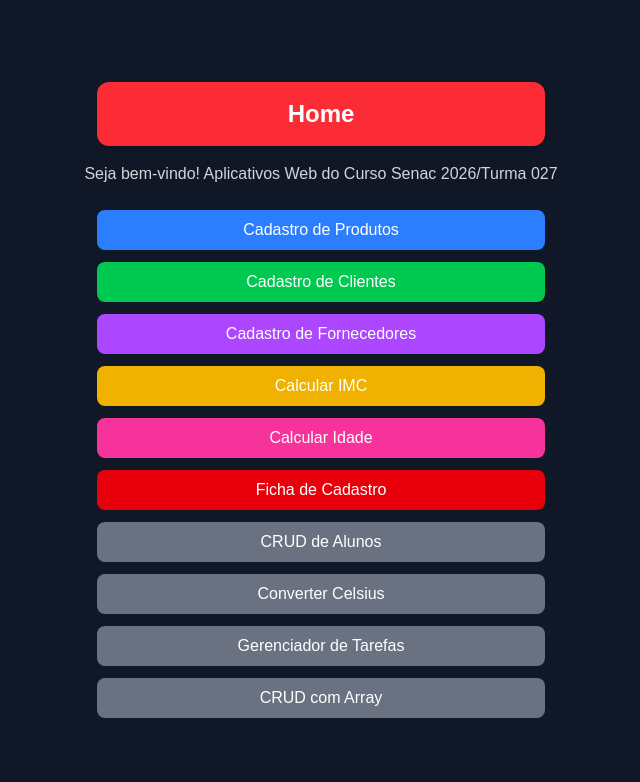
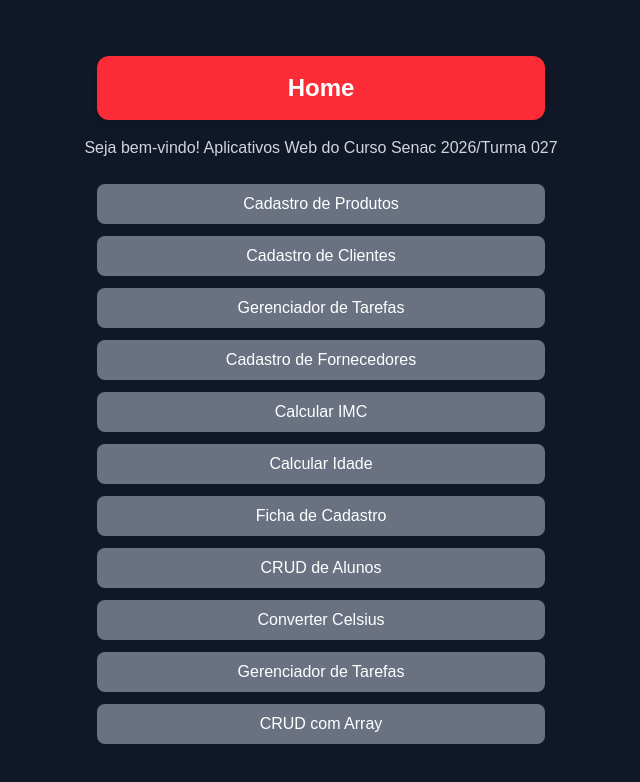
Before and after one commit to danielapereira60409-collab/aplicativosWebSenac, a Next.js app: page / in a window 1280 px wide. Shown: the top 782 px of the page, without its empty margins (319-959 px from the left). Built offline with nearby package versions, Linux system fonts and the light colour scheme.

Commit message:
Add files via upload

```diff
--- a/app/page.js
+++ b/app/page.js
@@ -19,27 +19,31 @@ export default function () {
       {/* Links */}
       <div className="mt-6 w-full max-w-md flex flex-col gap-3">
 
-        <Link href="/Produto" className="bg-blue-500 text-white text-center py-2 rounded-lg hover:bg-blue-600 transition">
+        <Link href="/Produto" className="bg-gray-500 text-white text-center py-2 rounded-lg hover:bg-blue-600 transition">
           Cadastro de Produtos
         </Link>
 
-        <Link href="/Cliente" className="bg-green-500 text-white text-center py-2 rounded-lg hover:bg-green-600 transition">
+        <Link href="/Cliente" className="bg-gray-500 text-white text-center py-2 rounded-lg hover:bg-green-600 transition">
           Cadastro de Clientes
         </Link>
 
-        <Link href="/Fornecedores" className="bg-purple-500 text-white text-center py-2 rounded-lg hover:bg-purple-600 transition">
+        <Link href="/tarefas" className="bg-gray-500 text-white text-center py-2 rounded-lg hover:bg-gray-600 transition">
+          Gerenciador de Tarefas
+        </Link>
+
+        <Link href="/Fornecedores" className="bg-gray-500 text-white text-center py-2 rounded-lg hover:bg-gray-600 transition">
           Cadastro de Fornecedores
         </Link>
 
-        <Link href="/IMC" className="bg-yellow-500 text-white text-center py-2 rounded-lg hover:bg-yellow-600 transition">
+        <Link href="/IMC" className="bg-gray-500 text-white text-center py-2 rounded-lg hover:bg-yellow-600 transition">
           Calcular IMC
         </Link>
 
-        <Link href="/idade" className="bg-pink-500 text-white text-center py-2 rounded-lg hover:bg-pink-600 transition">
+        <Link href="/idade" className="bg-gray-500 text-white text-center py-2 rounded-lg hover:bg-pink-600 transition">
           Calcular Idade
         </Link>
 
-        <Link href="/ficha" className="bg-red-600 text-white text-center py-2 rounded-lg hover:bg-red-700 transition">
+        <Link href="/ficha" className="bg-gray-500 text-white text-center py-2 rounded-lg hover:bg-red-700 transition">
           Ficha de Cadastro
         </Link>
       <Link href="/crud" className="bg-gray-500 text-white text-center py-2 rounded-lg hover:bg-gray-600 transition">
```
